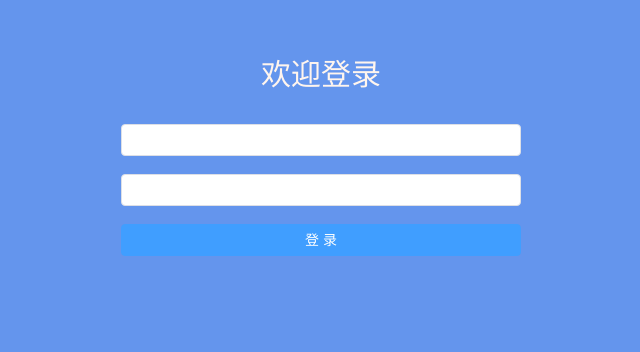
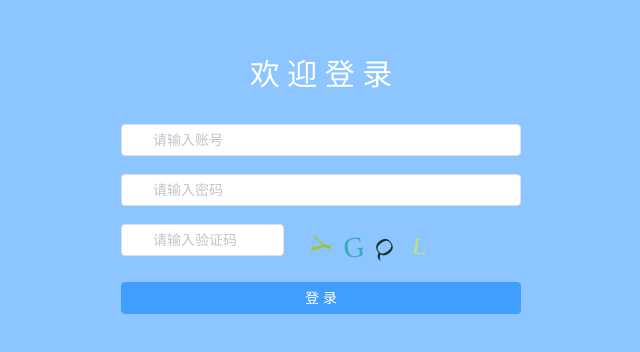
Before and after one commit to xulejun/springboot-vue, a Vue app in the folder vue-demo/: page /login in a window 1280 px wide. Shown: the part 130-482 px from the top of the page, without its empty margins (319-959 px from the left). Built offline with nearby package versions, Linux system fonts and the light colour scheme.

Commit message:
feat：登录验证码

```diff
--- a/vue-demo/src/components/Header.vue
+++ b/vue-demo/src/components/Header.vue
@@ -1,6 +1,6 @@
 <template>
     <div style="height: 50px;line-height: 50px;border-bottom: 1px solid #ccc;display: flex">
-        <div style="width: 200px;padding-left: 30px;font-weight: bold;color: dodgerblue">后台管理</div>
+        <div style="width: 200px;padding-left: 30px;font-weight: bold;color: dodgerblue">后台管理系统</div>
         <div style="flex: 1"></div>
         <div style="width: 100px">
             <el-dropdown>
--- /dev/null
+++ b/vue-demo/src/components/ValidCode.vue
@@ -0,0 +1,92 @@
+<template>
+    <div class="ValidCode disabled-select"
+         :style="`width:${width};height:${height}`"
+         @click="refreshCode">
+        <span v-for="(item ,index) in codeList"
+              :key="index"
+              :style="getStyle(item)">
+            {{item.code}}
+        </span>
+
+    </div>
+</template>
+
+<script>
+    export default {
+        name: "ValidCode",
+        model: {
+            prop: 'value',
+            event: 'input'
+        },
+        props: {
+            width: {
+                type: String,
+                default: '100px'
+            },
+            height: {
+                type: String,
+                default: '40px'
+            },
+            length: {
+                type: Number,
+                default: 4
+            },
+            refresh: {
+                type: Number
+            },
+        },
+        data() {
+            return {
+                codeList: [],
+            }
+        },
+        watch: {
+            refresh() {
+                this.createdCode()
+            }
+        },
+        mounted() {
+            this.createdCode()
+        },
+        methods: {
+            refreshCode() {
+                this.createdCode()
+            },
+            createdCode() {
+                let len = this.length;
+                let codeList = [];
+                let chars = 'ABCDEFGHIJKLMNOPQRSTUVWXYZabcdefghijklmnopqrstuvwxyz0123456789';
+                let charsLen = chars.length;
+                for (let i = 0; i < len; i++) {
+                    let rgb = [Math.round(Math.random() * 220), Math.round(Math.random() * 240), Math.round(Math.random() * 200)];
+                    // let rgb = [255, 255, 255];
+                    codeList.push({
+                        // 随机码
+                        code: chars.charAt(Math.floor(Math.random() * charsLen)),
+                        // 颜色
+                        color: `rgb(${rgb})`,
+                        // 大小
+                        fontSize: `${15 + (+[Math.floor(Math.random() * 10)] + 6)}px`,
+                        // 相隔间距
+                        padding: `${[Math.floor(Math.random() * 10)]}px`,
+                        transform: `rotate(${Math.floor(Math.random() * 90) - Math.floor(Math.random() * 90)}deg)`
+                    })
+                }
+                // 指向
+                this.codeList = codeList;
+                // 将当前数据派发出去
+                this.$emit('input', codeList.map(item => item.code).join(''))
+            },
+            getStyle(data) {
+                return `color: ${data.color};font-size: ${data.fontSize}; padding: ${data.padding}; transform: ${data.transform}`
+            }
+        }
+    }
+</script>
+
+<style scoped>
+    .ValidCode {
+        display: flex;
+        justify-content: center;
+    }
+</style>
--- a/vue-demo/src/views/Login.vue
+++ b/vue-demo/src/views/Login.vue
@@ -1,16 +1,23 @@
 <template>
-    <div style="background-color: cornflowerblue;width: 100%;height: 100vh;overflow: hidden">
+    <div style="background-color: #8cc5ff;width: 100%;height: 100vh;overflow: hidden">
         <div style="width: 400px;margin: 150px auto">
-            <div style="color:seashell;font-size: 30px;text-align: center;padding: 30px 0">欢迎登录</div>
+            <div style="color: white;font-size: 30px;text-align: center;padding: 30px 0">欢 迎 登 录</div>
             <el-form ref="form" :model="form" size="normal" :rules="rules">
                 <!--                icon图标显示不出来-->
                 <el-form-item prop="username">
-                    <el-input prefix-icon="el-icon-user-solid" v-model="form.username"></el-input>
+                    <el-input prefix-icon="el-icon-user-solid" v-model="form.username" placeholder="请输入账号"/>
                 </el-form-item>
                 <el-form-item prop="password">
                     <!--                    键盘回车事件-->
-                    <el-input prefix-icon="el-icon-lock" v-model="form.password" show-password
-                              @keydown.enter.native="login"></el-input>
+                    <el-input prefix-icon="el-icon-lock" v-model="form.password" @keydown.enter.native="login"
+                              show-password placeholder="请输入密码"/>
+                </el-form-item>
+                <el-form-item>
+                    <div style="display: flex">
+                        <el-input prefix-icon="el-icon-key" v-model="form.validCode" style="width: 50%"
+                                  @keydown.enter.native="login" placeholder="请输入验证码"/>
+                        <ValidCode style="margin-left: 10%" @input="createValidCode"/>
+                    </div>
                 </el-form-item>
                 <el-form-item>
                     <el-button style="width: 100%" type="primary" @click="login" @keydown.enter.native="login">登 录
@@ -23,9 +30,13 @@
 
 <script>
     import request from "../utils/request";
+    import ValidCode from "../components/ValidCode";
 
     export default {
         name: "Login",
+        components: {
+            ValidCode
+        },
         data() {
             return {
                 form: {},
@@ -36,14 +47,29 @@
                     password: [
                         {required: true, message: '请输入密码', trigger: 'blur'},
                     ],
-                }
+                },
+                validCode: '',
             }
         },
         methods: {
+            // 接收验证码组件提交的 4位验证码
+            createValidCode(data) {
+                this.validCode = data;
+            },
             login() {
                 // 表单验证是否合法
                 this.$refs['form'].validate((valid) => {
                     if (valid) {
+                        // 登录验证码校验
+                        if (!this.form.validCode) {
+                            this.$message.error("请输入验证码");
+                            return
+                        }
+                        if (this.form.validCode.toLowerCase() !== this.validCode.toLowerCase()) {
+                            this.$message.error("验证码错误");
+                            return;
+                        }
+                        // 提交请求
                         request.post("/user/login", this.form).then(res => {
                             // 响应提示
                             if (res.code === '0') {
```
